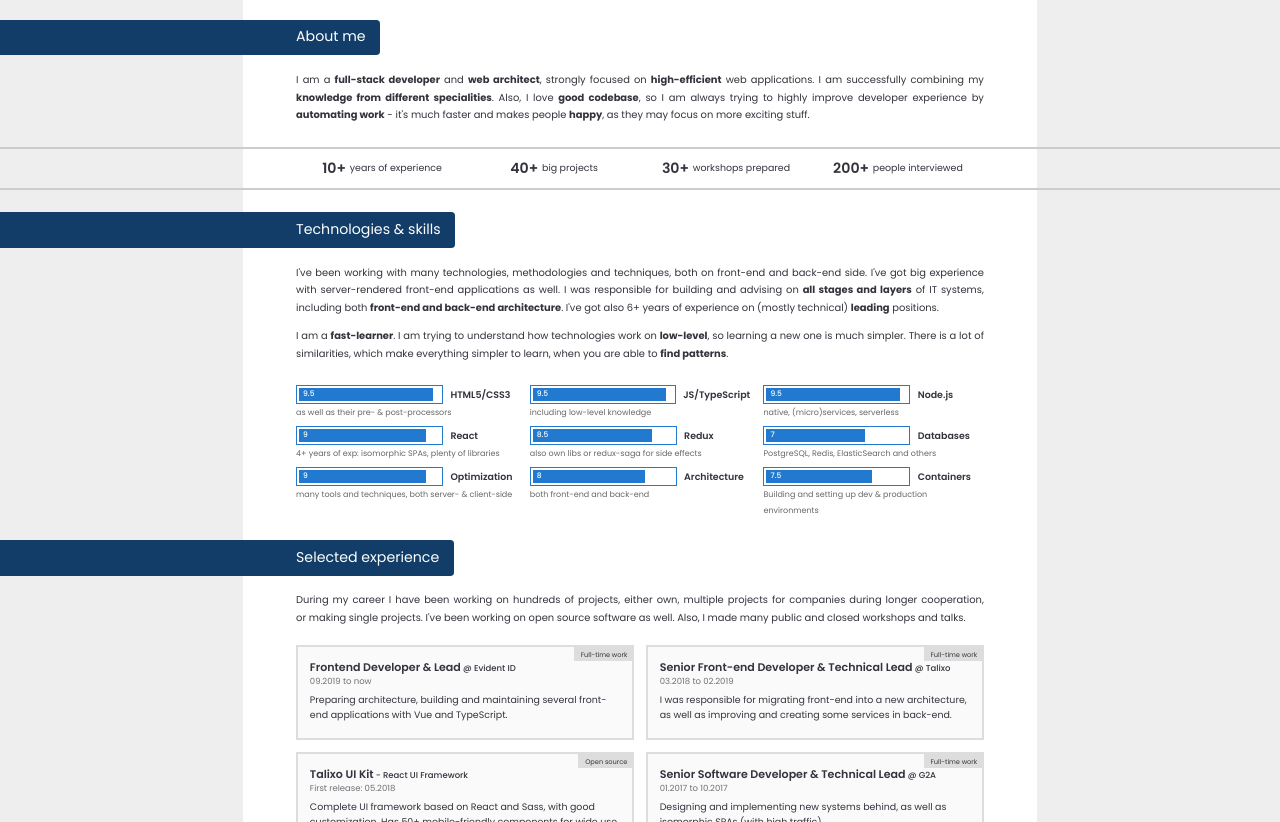
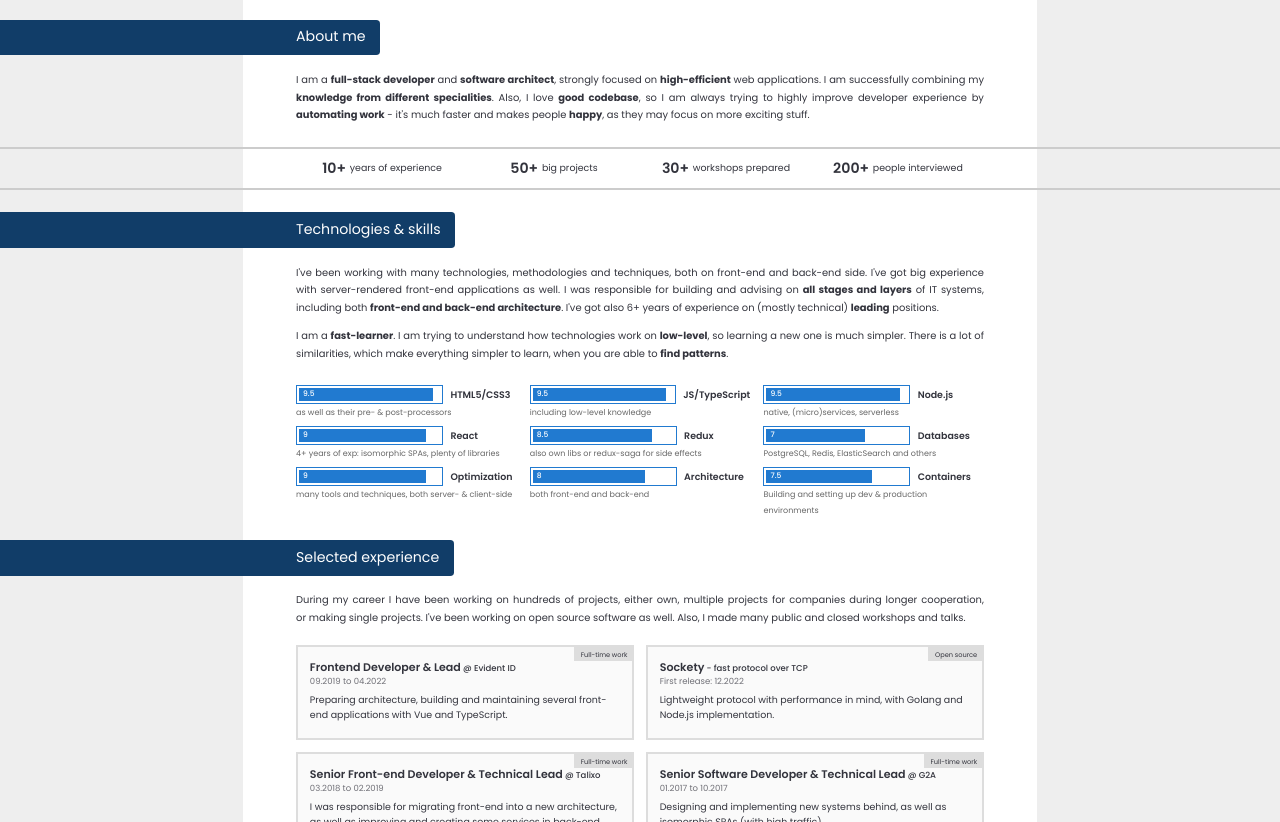
Before and after one commit to rangoo94/resume, a website built with webpack: page src/resume.ejs in a window 1280 px wide. Shown: the part 130-952 px from the top of the page. Built offline with nearby package versions, Linux system fonts and the light colour scheme.

Commit message:
update resume contents

```diff
--- a/src/resume.ejs
+++ b/src/resume.ejs
@@ -72,7 +72,7 @@
           <h2 class="app-section-header">About me</h2>
 
           <p>
-            I&nbsp;am a <strong>full-stack developer</strong> and <strong>web architect</strong>,
+            I&nbsp;am a <strong>full-stack developer</strong> and <strong>software architect</strong>,
             strongly focused on <strong>high-efficient</strong> web applications.
             I&nbsp;am successfully combining my <strong>knowledge from different specialities</strong>.
             Also, I love <strong>good codebase</strong>, so I&nbsp;am always trying to highly improve developer experience
@@ -90,7 +90,7 @@
               years of experience
             </li>
             <li>
-              <strong>40+</strong>
+              <strong>50+</strong>
               big projects
             </li>
             <li>
@@ -346,12 +346,31 @@
                     </header>
 
                     <div class="project-card__date">
-                      <time datetime="2019-09">09.2019</time> to <time datetime="2022-04">now</time>
+                      <time datetime="2019-09">09.2019</time> to <time datetime="2022-04">04.2022</time>
                     </div>
 
                     <div class="project-card__description">
                       Preparing architecture,
                       building and maintaining several front-end applications with Vue and TypeScript.
+                    </div>
+                  </div>
+                </article>
+              </li>
+
+              <li>
+                <article class="project-card" data-type="Open source">
+                  <div class="project-card__content">
+                    <header class="project-card__header">
+                      <strong>Sockety</strong> - fast protocol over TCP
+                    </header>
+
+                    <div class="project-card__date">
+                      First release: <time datetime="2022-12">12.2022</time>
+                    </div>
+
+                    <div class="project-card__description">
+                      Lightweight protocol with performance in mind,
+                      with Golang and Node.js implementation.
                     </div>
                   </div>
                 </article>
@@ -371,25 +390,6 @@
                     <div class="project-card__description">
                       I was responsible for migrating front-end into a new architecture,
                       as well as improving and creating some services in back-end.
-                    </div>
-                  </div>
-                </article>
-              </li>
-
-              <li>
-                <article class="project-card" data-type="Open source">
-                  <div class="project-card__content">
-                    <header class="project-card__header">
-                      <strong>Talixo UI Kit</strong> - React UI Framework
-                    </header>
-
-                    <div class="project-card__date">
-                      First release: <time datetime="2018-05">05.2018</time>
-                    </div>
-
-                    <div class="project-card__description">
-                      Complete UI framework based on React and Sass, with good customization.
-                      Has 50+ mobile-friendly components for wide use.
                     </div>
                   </div>
                 </article>
```
Also changed, not shown: src/index.ejs (+40 -35 lines).
